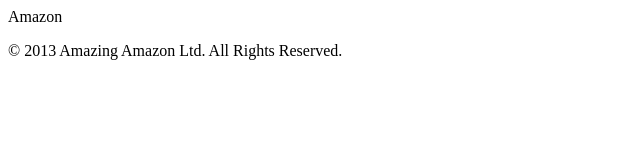
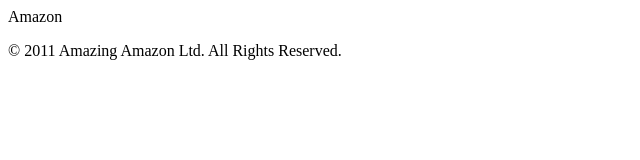
Before and after one commit to csikosjanos/githubtest, a plain HTML site: page index.html in a window 1280 px wide. Shown: the full height of the page, 0-640 px from the left. Drawn offline with Linux system fonts and the light colour scheme.

Commit message:
copy year

```diff
--- a/index.html
+++ b/index.html
@@ -8,6 +8,6 @@
 <body>
 
 	Amazon
-	<p>&copy; 2013 Amazing Amazon Ltd. All Rights Reserved.</p>
+	<p>&copy; 2011 Amazing Amazon Ltd. All Rights Reserved.</p>
 </body>
 </html>
```
